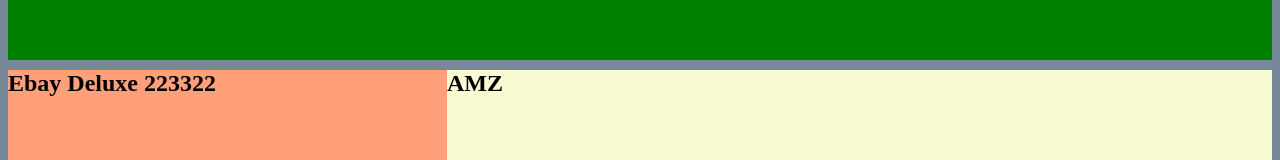
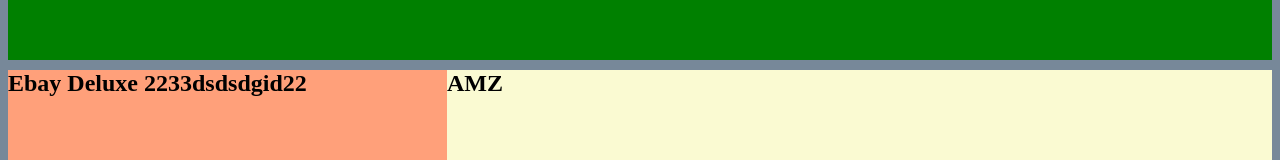
Before and after one commit to MrKlix/session1_homeworks, a plain HTML site: page index.html in a window 1280 px wide. Shown: the part 158-318 px from the top of the page. Drawn offline with Linux system fonts and the light colour scheme.

Commit message:
test des breanch

```diff
--- a/index.html
+++ b/index.html
@@ -21,7 +21,7 @@
             <h2>AMZ</h2>
         </section>
         <section class="ebay">
-            <h2>Ebay Deluxe 223322</h2>
+            <h2>Ebay Deluxe 2233dsdsdgid22</h2>
         </section>
     </main>
 
```
